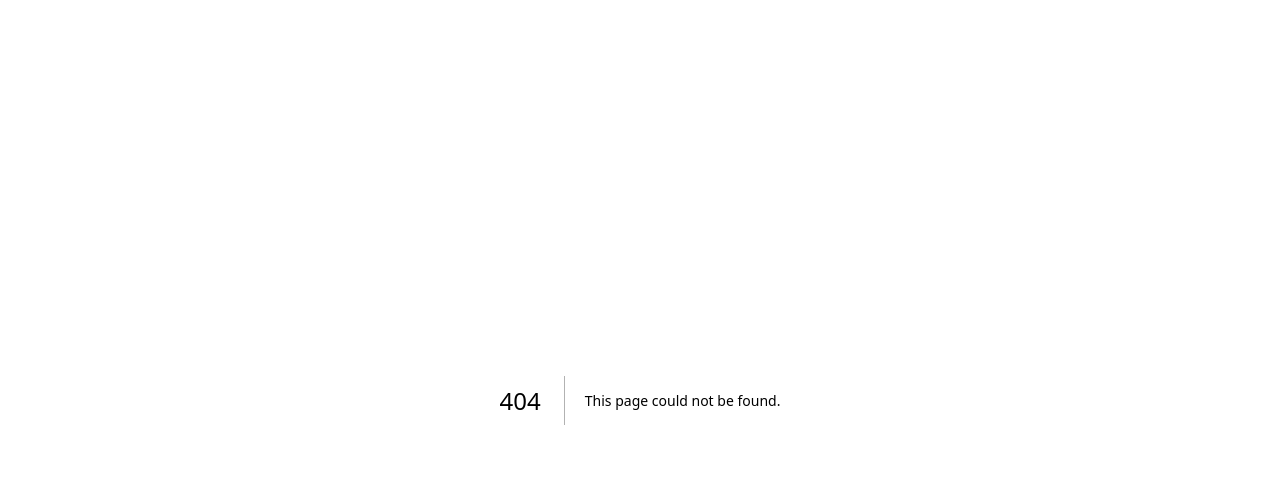
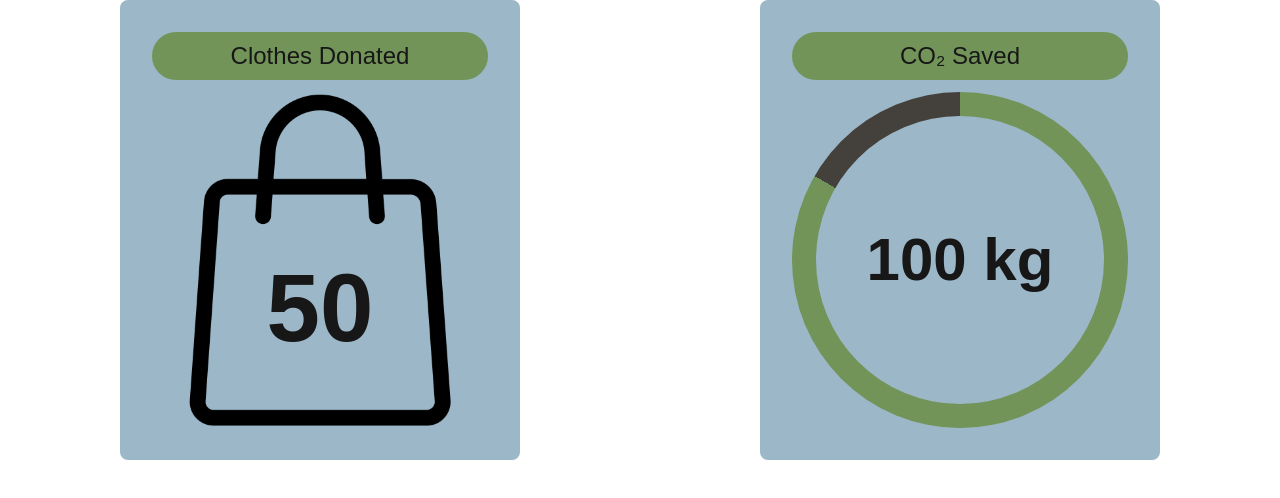
Before and after one commit to Kaytster/SoftwareEngineering-Project, a Next.js app: page /stats in a window 1280 px wide. Before the commit this address had no page. Shown: the top 498 px of the page. Built offline with nearby package versions, Linux system fonts and the light colour scheme.

Commit message:
donor stats layout

```diff
--- /dev/null
+++ b/src/app/stats/DonorStats.tsx
@@ -0,0 +1,33 @@
+import Card from "@/components/Card";
+
+
+export default function DonorStats() {
+  let co2Saved = 100;
+  let co2Goal = 120;
+  let deg = co2Saved / co2Goal * 360;
+
+  return <div className="flex justify-around">
+    <Card title="Clothes Donated">
+      <div className="aspect-square bg-[url('/images/parcel.png')] bg-cover bg-center flex items-center justify-center">
+
+        <div className="text-8xl font-bold relative top-12">50</div>
+      </div>
+    </Card>
+    <Card title="CO₂ Saved">
+      <div
+        className="aspect-1/1 bg-gray-300 rounded-full flex justify-center items-center"
+        style={{
+          backgroundImage:
+            `conic-gradient(#729458 0, #729458 ${deg}deg, #44403b ${deg}deg, #44403b 0)`
+        }}
+      >
+        <div
+          className="aspect-1/1 rounded-full bg-secondary flex justify-center items-center text-6xl font-bold"
+          style={{ width: "calc(100% - 3rem)" }}
+        >
+          {co2Saved} kg
+        </div>
+      </div>
+    </Card>
+  </div>
+}
--- /dev/null
+++ b/src/app/stats/page.tsx
@@ -0,0 +1,16 @@
+import { Metadata } from "next";
+import DonorStats from "./DonorStats";
+
+export const metadata: Metadata = {
+  title: "Statistics | SustainWear"
+}
+
+export default function Stats() {
+  let signedAsDonor = true;
+
+  if (signedAsDonor) {
+    return <DonorStats />
+  }
+
+  return "Not signed in";
+}
```
Also changed, not shown: public/images/parcel.png (added).
